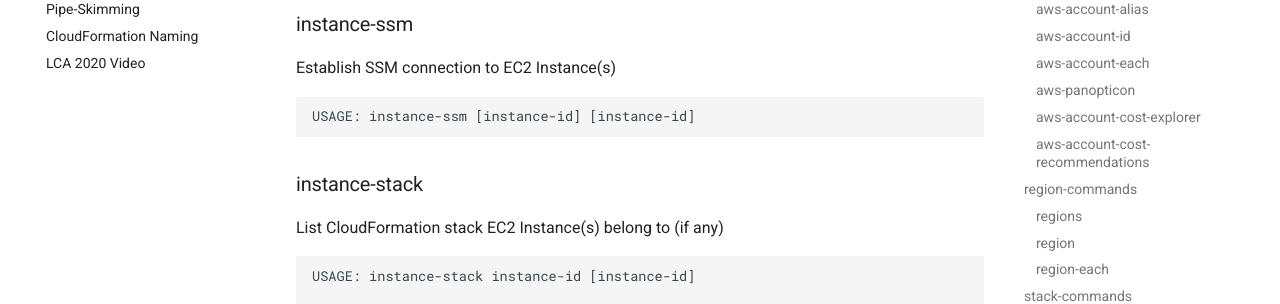
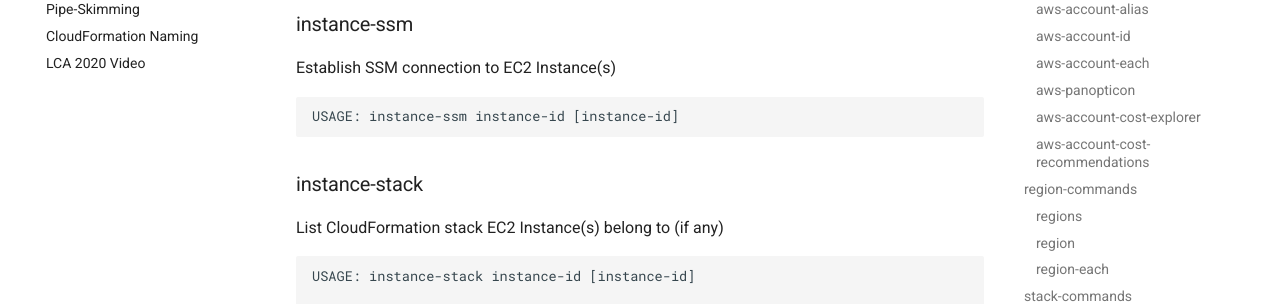
Before and after one commit to bash-my-aws/bash-my-aws, an MkDocs documentation site: the page built from docs/command-reference.md, in a window 1280 px wide and 900 px high, scrolled down 12419 px. Shown: the part 153-457 px from the top of the window. Built offline with MkDocs 1.6.1 and Material for MkDocs 9.7.7, drawn with Linux system fonts in a browser that asks for light colours; comment, search, counter and statistics services are not loaded.

```diff
--- a/docs/command-reference.md
+++ b/docs/command-reference.md
@@ -604,7 +604,7 @@ List details needed to SSH into EC2 Instance(s)
 
 Establish SSM connection to EC2 Instance(s)
 
-    USAGE: instance-ssm [instance-id] [instance-id]
+    USAGE: instance-ssm instance-id [instance-id]
 
 
 ### instance-stack
```
Also changed, not shown: 3 other files.
